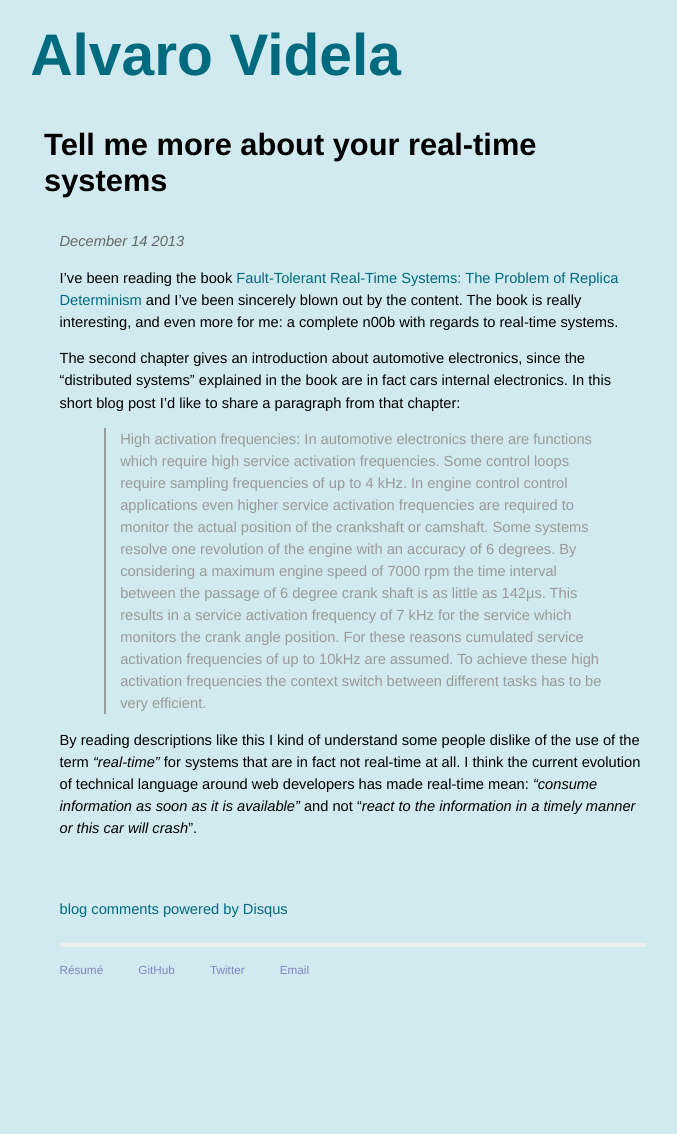
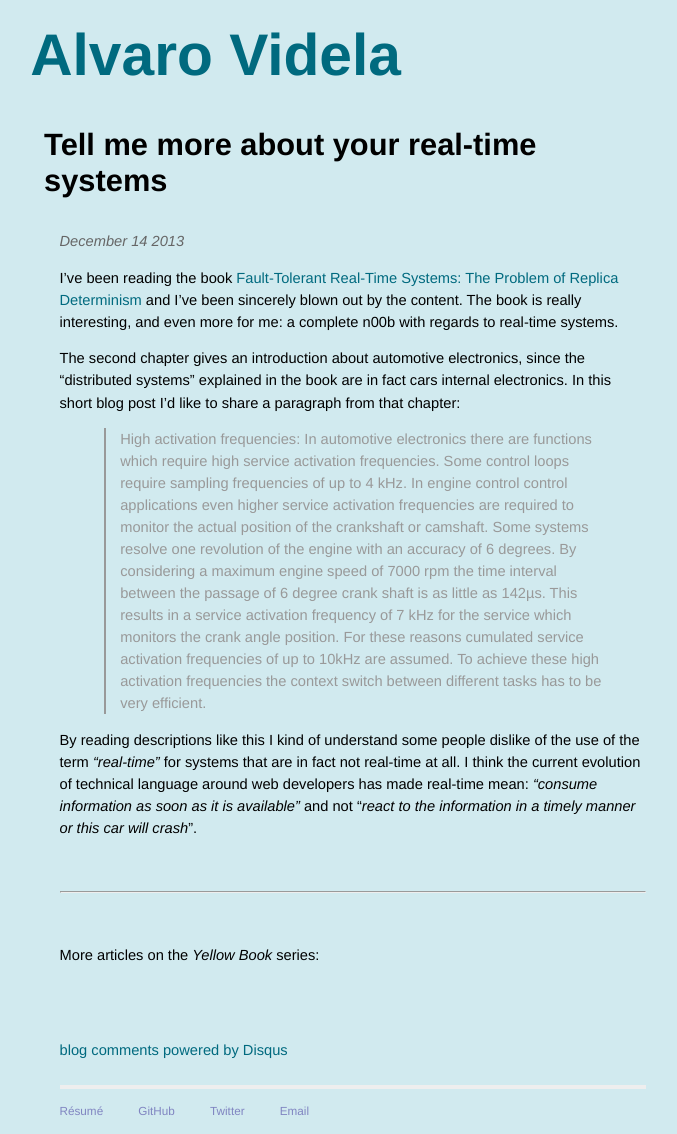
Before and after one commit to videlalvaro/videlalvaro.github.io, a Jekyll site: the page built from _posts/2013-12-14-tell-me-more-about-realtime.md, in a window 1280 px wide. Shown: the whole page, without its empty margins (287-964 px from the left). Built offline with Jekyll 4.4.1, drawn with Linux system fonts in a browser that asks for light colours; comment, search, counter and statistics services are not loaded; before the commit the page ends 993 px from its top, so only the background shows below that.

Commit message:
adds yellow book related pages

```diff
--- /dev/null
+++ b/_includes/yellow_book.html
@@ -0,0 +1,11 @@
+<br >
+<hr>
+<br >
+<p>More articles on the <em>Yellow Book</em> series:</p>
+<ul class="posts">
+    {% for related in site.posts %}
+        {% if page.id != related.id and related.categories.include? "yellow-book" %}
+            <li><span>{{ related.date | date_to_string }}</span> &raquo; <a href="{{related.url}}">{{related.title}}</a></li>
+        {% endif %}
+    {% endfor %}
+</ul>
--- a/_posts/2013-12-14-tell-me-more-about-realtime.md
+++ b/_posts/2013-12-14-tell-me-more-about-realtime.md
@@ -1,7 +1,7 @@
 ---
 layout: post
 title: Tell me more about your real-time systems
-category: "books-commentary"
+categories: ['books-commentary', 'yellow-book']
 ---
 
 # {{page.title}} #
@@ -15,3 +15,5 @@
 >High activation frequencies: In automotive electronics there are functions which require high service activation frequencies. Some control loops require sampling frequencies of up to 4 kHz. In engine control control applications even higher service activation frequencies are required to monitor the actual position of the crankshaft or camshaft. Some systems resolve one revolution of the engine with an accuracy of 6 degrees. By considering a maximum engine speed of 7000 rpm the time interval between the passage of 6 degree crank  shaft is as little as 142µs. This results in a service activation frequency of 7 kHz for the service which monitors the crank angle position. For these reasons cumulated service activation frequencies of up to 10kHz are assumed. To achieve these high activation frequencies the context switch between different tasks has to be very efficient.
 
 By reading descriptions like this I kind of understand some people dislike of the use of the term _"real-time"_ for systems that are in fact not real-time at all. I think the current evolution of technical language around web developers has made real-time mean: _"consume information as soon as it is available"_ and not "_react to the information in a timely manner or this car will crash_".
+
+{% include yellow_book.html %}
```
Also changed, not shown: _posts/2013-12-20-failure-modes-in-distributed-systems.md (+2 -0 lines).
